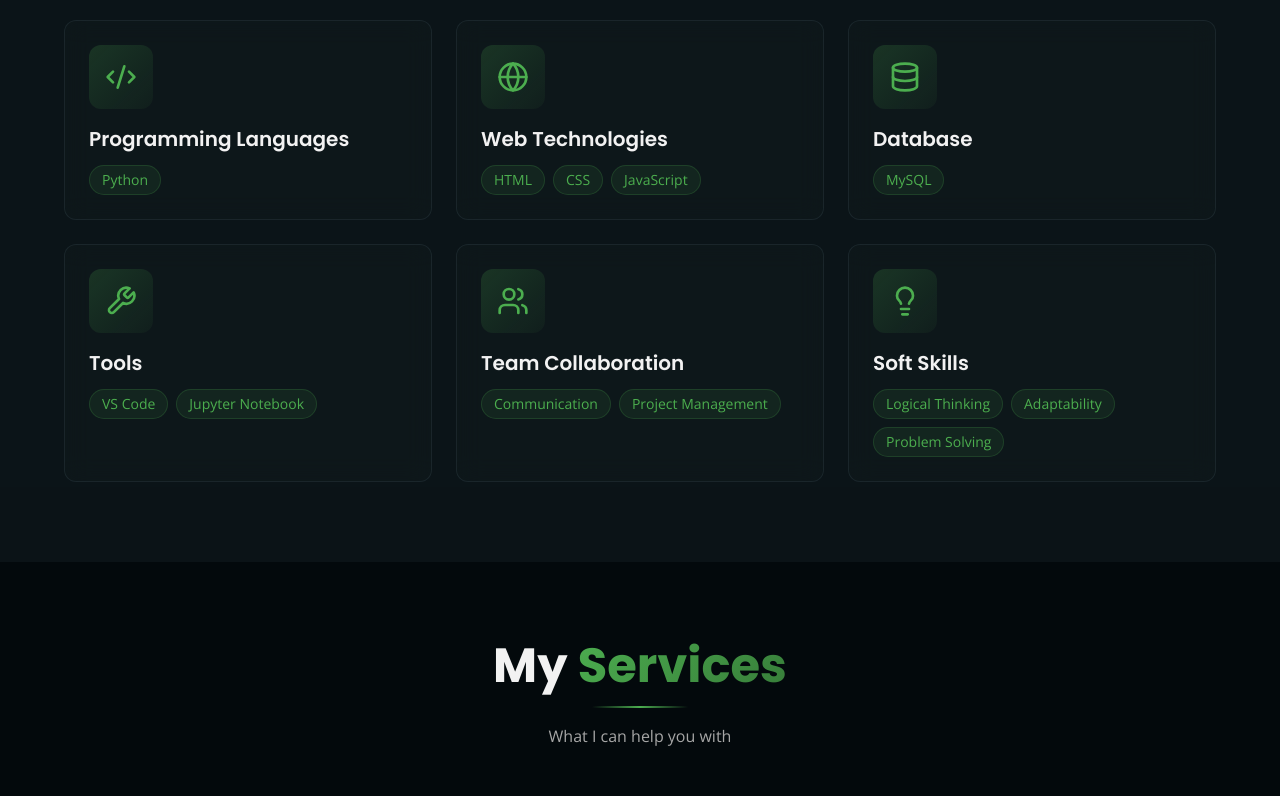
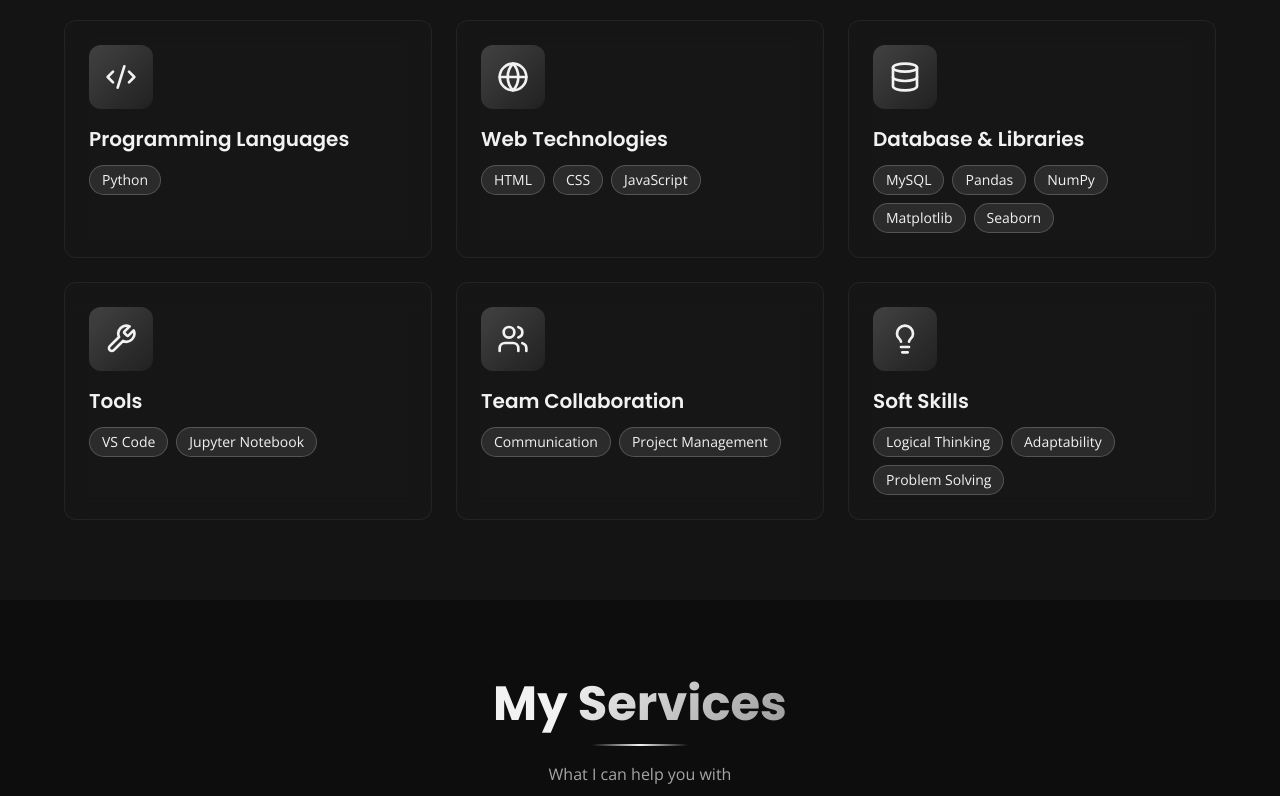
Before and after one commit to priya-thakur04/portfolio, a React (Vite) app: page / in a window 1280 px wide. Shown: the part 1800-2596 px from the top of the page. Built offline with nearby package versions, Linux system fonts and the light colour scheme; the HTML template or start-up script is replaced by a standard one.

Commit message:
Update theme and add data analysis project
Update the site theme to black and white. Add the data analysis project to the portfolio with a live demo link. Include Python libraries (Pandas, NumPy, Matplotlib, Seaborn) in the skills section.

```diff
--- a/src/components/Projects.tsx
+++ b/src/components/Projects.tsx
@@ -34,10 +34,10 @@ const Projects = () => {
     {
       title: "Data Analysis Project",
       description: "Comprehensive data visualization project analyzing trends and patterns from large datasets using Python libraries.",
-      tech: ["Python", "Pandas", "Matplotlib", "NumPy"],
+      tech: ["Python", "Pandas", "Matplotlib", "NumPy", "Seaborn"],
       image: dataAnalysis,
       type: "Data Science",
-      link: null,
+      link: "/data_analysing.ipynb",
     },
   ];
 
--- a/src/components/Skills.tsx
+++ b/src/components/Skills.tsx
@@ -16,8 +16,8 @@ const Skills = () => {
     },
     {
       icon: Database,
-      title: "Database",
-      skills: ["MySQL"],
+      title: "Database & Libraries",
+      skills: ["MySQL", "Pandas", "NumPy", "Matplotlib", "Seaborn"],
       color: "from-primary/20 to-primary/5",
     },
     {
--- a/src/index.css
+++ b/src/index.css
@@ -8,41 +8,41 @@ All colors MUST be HSL.
 
 @layer base {
   :root {
-    --background: 200 63% 3%;
+    --background: 0 0% 5%;
     --foreground: 0 0% 95%;
 
-    --card: 200 25% 10%;
+    --card: 0 0% 10%;
     --card-foreground: 0 0% 95%;
 
-    --popover: 200 25% 10%;
+    --popover: 0 0% 10%;
     --popover-foreground: 0 0% 95%;
 
-    --primary: 122 39% 49%;
-    --primary-foreground: 200 63% 3%;
-    --primary-glow: 122 39% 60%;
+    --primary: 0 0% 95%;
+    --primary-foreground: 0 0% 10%;
+    --primary-glow: 0 0% 100%;
 
-    --secondary: 200 25% 16%;
+    --secondary: 0 0% 15%;
     --secondary-foreground: 0 0% 95%;
 
-    --muted: 200 20% 20%;
+    --muted: 0 0% 20%;
     --muted-foreground: 0 0% 65%;
 
-    --accent: 122 39% 49%;
-    --accent-foreground: 0 0% 95%;
+    --accent: 0 0% 90%;
+    --accent-foreground: 0 0% 10%;
 
     --destructive: 0 72% 51%;
     --destructive-foreground: 0 0% 95%;
 
-    --border: 200 20% 20%;
-    --input: 200 20% 15%;
-    --ring: 122 39% 49%;
+    --border: 0 0% 20%;
+    --input: 0 0% 15%;
+    --ring: 0 0% 90%;
 
     --radius: 0.75rem;
 
-    --gradient-primary: linear-gradient(135deg, hsl(122, 39%, 49%), hsl(122, 39%, 35%));
-    --gradient-glow: radial-gradient(circle, hsl(122, 39%, 49% / 0.3), transparent);
-    --shadow-glow: 0 0 30px hsl(122, 39%, 49% / 0.5);
-    --shadow-glow-sm: 0 0 15px hsl(122, 39%, 49% / 0.3);
+    --gradient-primary: linear-gradient(135deg, hsl(0, 0%, 95%), hsl(0, 0%, 60%));
+    --gradient-glow: radial-gradient(circle, hsl(0, 0%, 95% / 0.3), transparent);
+    --shadow-glow: 0 0 30px hsl(0, 0%, 90% / 0.5);
+    --shadow-glow-sm: 0 0 15px hsl(0, 0%, 90% / 0.3);
 
     --transition-smooth: all 0.3s cubic-bezier(0.4, 0, 0.2, 1);
   }
```
Also changed, not shown: 1 other file (tests, documents, lock files or other folders).
